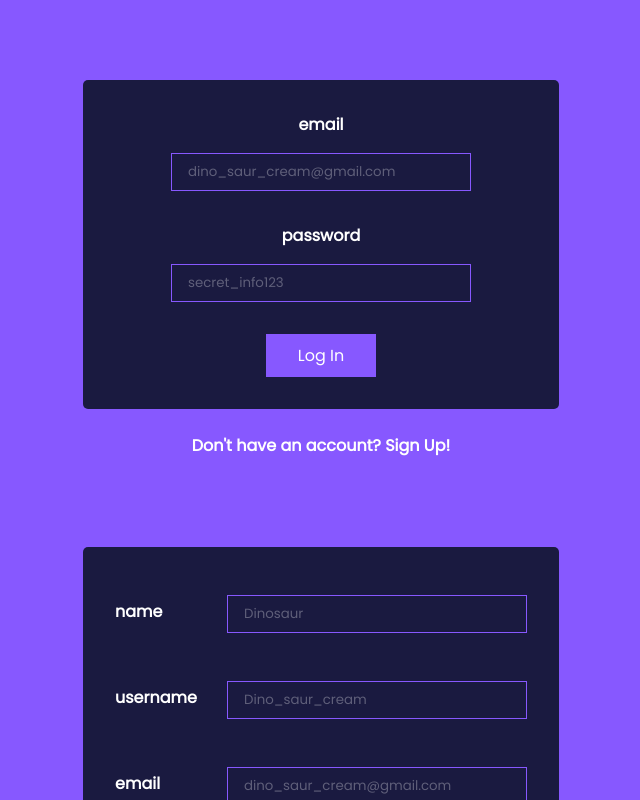
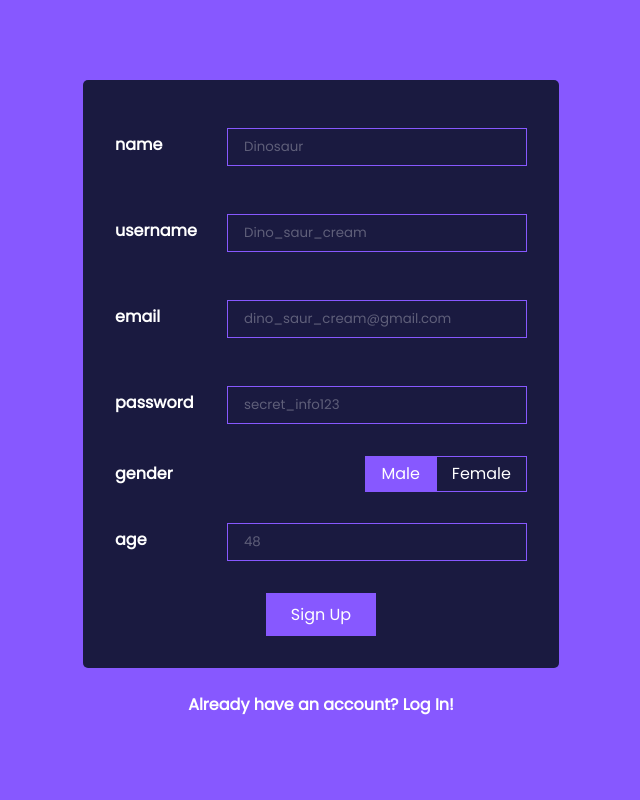
Before and after one commit to crybbcassie/Todo, a React (Create React App) app: page / in a window 1280 px wide. Both pictures are taken after a click on the button "Don't have an account? Sign Up!". Shown: the top 800 px of the page, without its empty margins (319-959 px from the left). Built offline with nearby package versions, Linux system fonts and the light colour scheme.

Commit message:
fix design

```diff
--- a/src/App.css
+++ b/src/App.css
@@ -139,10 +139,6 @@ h3 {
 	background: #8758ff;
 }
 
-/* .SignUp{
-  min-width: 500px;
-} */
-
 .item{
   display: flex;
   justify-content: space-between;
--- a/src/App.js
+++ b/src/App.js
@@ -5,14 +5,17 @@ import TodoWrapper from "./components/TodoWrapper";
 import { useState } from 'react';
 
 function App() {
-  const [value, setValue] = useState('login')
+  const [currName, setCurrName] = useState('login')
+
+  function toggleForm(formName){
+    setCurrName(formName)
+  }
+
   return (
     <div className="App">
-      {/* {value !== 'login' ?
-      <LogIn/> : <SignUp/>}       */}
-      <LogIn />
-      <SignUp />
-      <TodoWrapper/>
+      {currName === 'login' ?
+      <LogIn onFormSwitch={toggleForm}/> : <SignUp onFormSwitch={toggleForm}/>}
+
     </div>
   );
 }
--- a/src/components/LogIn.js
+++ b/src/components/LogIn.js
@@ -1,7 +1,7 @@
 import { useState } from "react";
 import SignUp from "./SignUp";
 
-export default function LogIn(){
+export default function LogIn({onFormSwitch}){
     const [email, setEmail] = useState('');
     const [password, setPassword] = useState("");
 
@@ -12,9 +12,9 @@ export default function LogIn(){
     return (
       <>
         <form className="TodoForm TodoWrapper" onSubmit={handleSubmit}>
-          <lable type="email">
+          <label type="email">
             <h3>email</h3>
-          </lable>
+          </label>
           <input
             value={email}
             onChange={(e) => setEmail(e.target.value)}
@@ -25,9 +25,9 @@ export default function LogIn(){
             name="email"
           ></input>
 
-          <lable type="password">
+          <label type="password">
             <h3>password</h3>
-          </lable>
+          </label>
           <input
             value={password}
             onChange={(e) => setPassword(e.target.value)}
@@ -42,7 +42,7 @@ export default function LogIn(){
             Log In
           </button>
         </form>
-        <button className="form-btn link">
+        <button className="form-btn link" onClick={() => onFormSwitch('register')}>
           <h3>Don't have an account? Sign Up!</h3>
         </button>
       </>
--- a/src/components/SignUp.js
+++ b/src/components/SignUp.js
@@ -1,7 +1,7 @@
 import { useState } from "react";
 import LogIn from "./LogIn";
 
-export default function SignUp(){
+export default function SignUp({onFormSwitch}){
     const [name, setName] = useState("");
     const [username, setUsername] = useState("");
     const [email, setEmail] = useState("");
@@ -13,14 +13,18 @@ export default function SignUp(){
       e.preventDefault();
     }
 
+    function validAge(e){
+      typeof(e) !== 'number' && e < 0 ? setAge('invalid age') : setAge(e)
+    }
+
     return (
       <>
         <form className="TodoForm TodoWrapper" onSubmit={handleSubmit}>
           <div className="item">
             <div className="lab">
-              <lable type="text">
+              <label type="text">
                 <h3>name</h3>
-              </lable>
+              </label>
             </div>
             <input
               value={name}
@@ -28,16 +32,15 @@ export default function SignUp(){
               type="text"
               placeholder="Dinosaur"
               className="todo-input"
-              id="text"
               name="text"
             ></input>
           </div>
 
           <div className="item">
             <div className="lab">
-              <lable type="text">
+              <label type="text">
                 <h3>username</h3>
-              </lable>
+              </label>
             </div>
             <input
               value={username}
@@ -45,16 +48,15 @@ export default function SignUp(){
               type="text"
               placeholder="Dino_saur_cream"
               className="todo-input"
-              id="text"
               name="text"
             ></input>
           </div>
 
           <div className="item">
             <div className="lab">
-              <lable type="email">
+              <label type="email">
                 <h3>email</h3>
-              </lable>
+              </label>
             </div>
             <input
               value={email}
@@ -62,16 +64,15 @@ export default function SignUp(){
               type="email"
               placeholder="dino_saur_cream@gmail.com"
               className="todo-input"
-              id="email"
               name="email"
             ></input>
           </div>
 
           <div className="item">
             <div className="lab">
-              <lable type="password">
+              <label type="password">
                 <h3>password</h3>
-              </lable>
+              </label>
             </div>
             <input
               value={password}
@@ -79,20 +80,19 @@ export default function SignUp(){
               type="password"
               placeholder="secret_info123"
               className="todo-input"
-              id="password"
               name="password"
             ></input>
           </div>
 
           <div className="item">
             <div className="lab lab-gen">
-              <lable type="text">
+              <label type="text">
                 <h3>gender</h3>
-              </lable>
+              </label>
             </div>
             <div className="con-gen">
-              <div class="radio">
-                <div class="radio-item item-1">
+              <div className="radio">
+                <div className="radio-item item-1">
                   <input
                     value={gender}
                     onChange={(e) => setGender(e.target.value)}
@@ -101,9 +101,9 @@ export default function SignUp(){
                     name="radio"
                     checked
                   ></input>
-                  <label for="fid-1">Male</label>
+                  <label htmlFor="fid-1">Male</label>
                 </div>
-                <div class="radio-item item-2">
+                <div className="radio-item item-2">
                   <input
                     id="fid-2"
                     type="radio"
@@ -111,7 +111,7 @@ export default function SignUp(){
                     value={gender}
                     onChange={(e) => setGender(e.target.value)}
                   ></input>
-                  <label for="fid-2">Female</label>
+                  <label htmlFor="fid-2">Female</label>
                 </div>
               </div>
             </div>
@@ -119,18 +119,16 @@ export default function SignUp(){
 
           <div className="item">
             <div className="lab">
-              <lable type="text">
+              <label type="text">
                 <h3>age</h3>
-              </lable>
+              </label>
             </div>
             <input
+              onChange={(e) => validAge(e.target.value)}
               value={age}
-              onChange={(e) => setAge(e.target.value)}
               type="text"
               placeholder="48"
               className="todo-input"
-              id="text"
-              name="text"
             ></input>
           </div>
 
@@ -138,7 +136,7 @@ export default function SignUp(){
             Sign Up
           </button>
         </form>
-        <button className="form-btn link">
+        <button className="form-btn link" onClick={() => onFormSwitch('login')}>
           <h3>Already have an account? Log In!</h3>
         </button>
       </>
```
